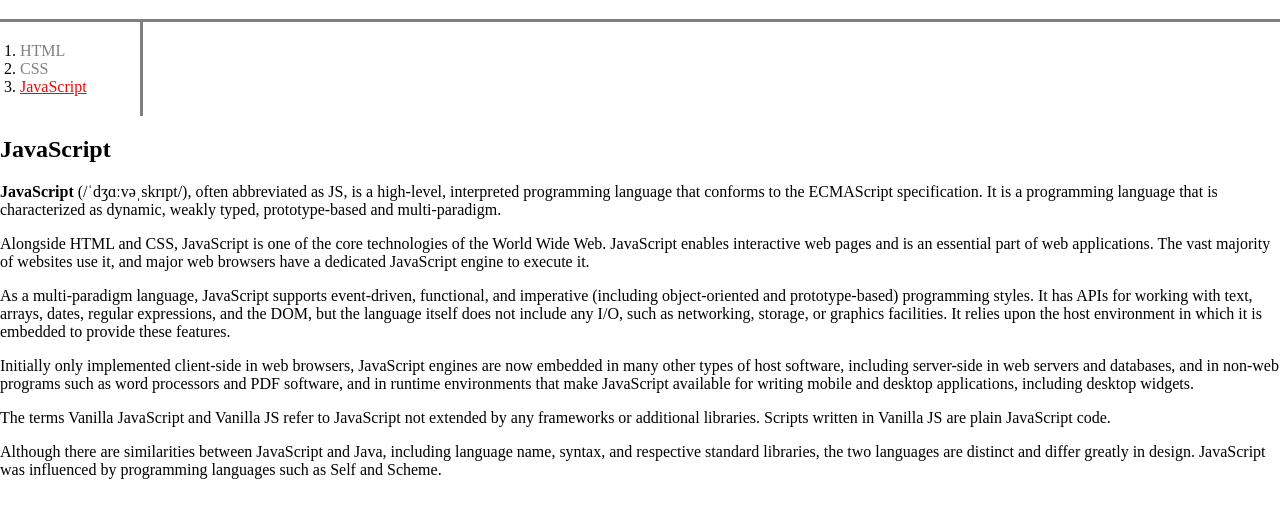
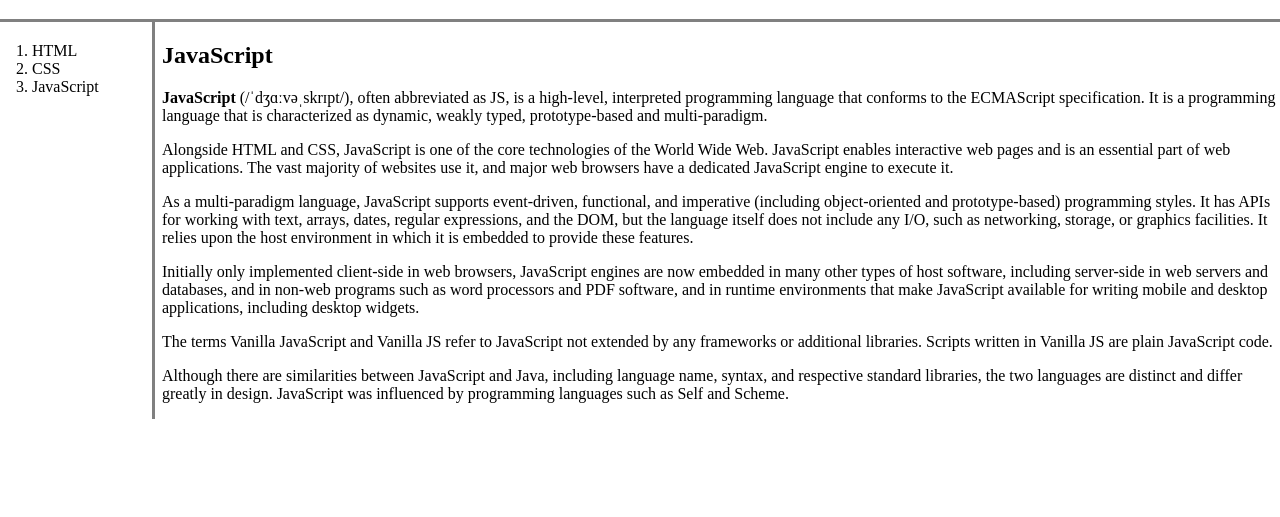
Before and after one commit to hyo09001/WEB, a plain HTML site: page 3.html in a window 1280 px wide. Shown: the part 101-618 px from the top of the page. Drawn offline with Linux system fonts and the light colour scheme.

Commit message:
mo' layouts

```diff
--- a/3.html
+++ b/3.html
@@ -18,33 +18,35 @@
       margin:0px;
       padding:20px;
     }
-    #active {
-      color:red;
-      text-decoration: underline;
-    }
-    .saw {
-      color:gray;
-    }
     .inlink{
       color:blue;
     }
-    ol{
+    #grid ol{
       border-right:3px solid gray;
       width:100px;
       margin:0;
       padding:20px;
+      padding-left: 32px;
+    }
+    #grid div{
+      padding-left: 12px
+    }
+    #grid{
+      display:grid;
+      grid-template-columns: 150px 1fr;
     }
   </style>
 </head>
 
 <body>
   <h1><a href="index.html" title="Go to Front page">WEB</a></h1>
+  <div id="grid">
     <ol>
-    <li><a href="1.html" title="To HTML page" class="saw">HTML</a></li>
-    <li><a href="2.html" title="To CSS page" class="saw">CSS</a></li>
-    <li><a href="3.html" title="To JavaScript page" id="active" class="saw">JavaScript</a></li>
+      <li><a href="1.html" title="To HTML page">HTML</a></li>
+      <li><a href="2.html" title="To CSS page">CSS</a></li>
+      <li><a href="3.html" title="To JavaScript page">JavaScript</a></li>
     </ol>
-
+    <div>
       <h2>JavaScript</h1>
         <p>
           <strong>JavaScript</strong> (/ˈdʒɑːvəˌskrɪpt/), often abbreviated as JS, is a high-level, interpreted programming language that conforms to the ECMAScript specification.
@@ -73,5 +75,7 @@
           Although there are similarities between JavaScript and Java, including language name, syntax, and respective standard libraries, the two languages are distinct and differ greatly in design.
            JavaScript was influenced by programming languages such as Self and Scheme.
         </p>
+    </div>
+  </div>
 </body>
 </html>
```
Also changed, not shown: 1.html (+14 -10 lines), 2.html (+15 -10 lines), index.html (+14 -9 lines). Lines whose indentation alone changed are shown as unchanged.
